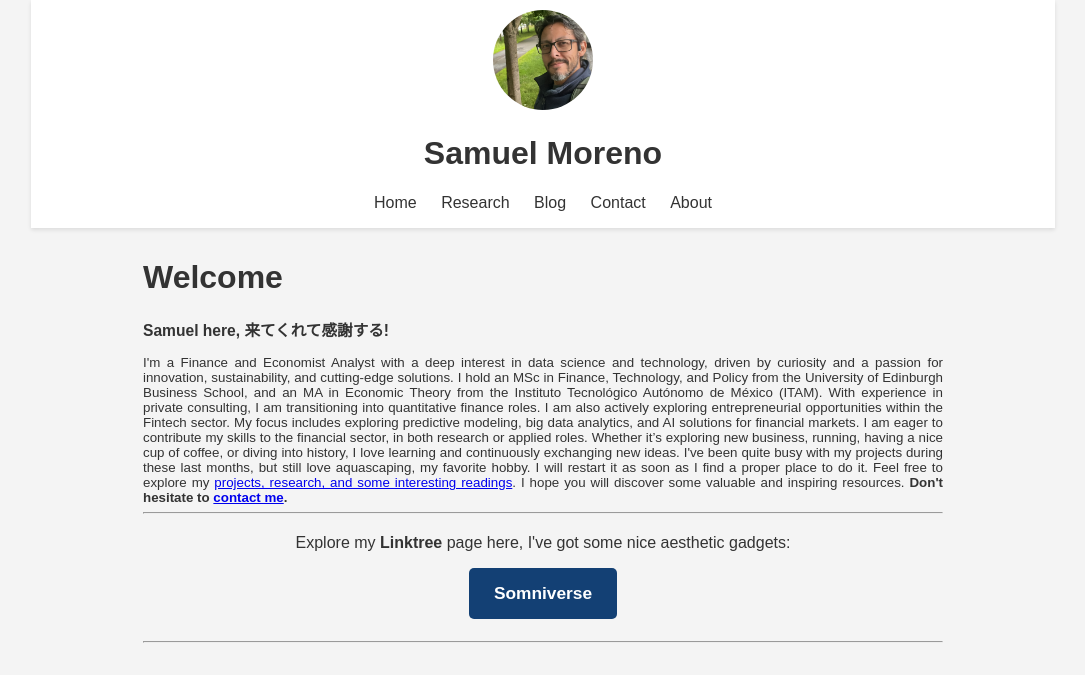
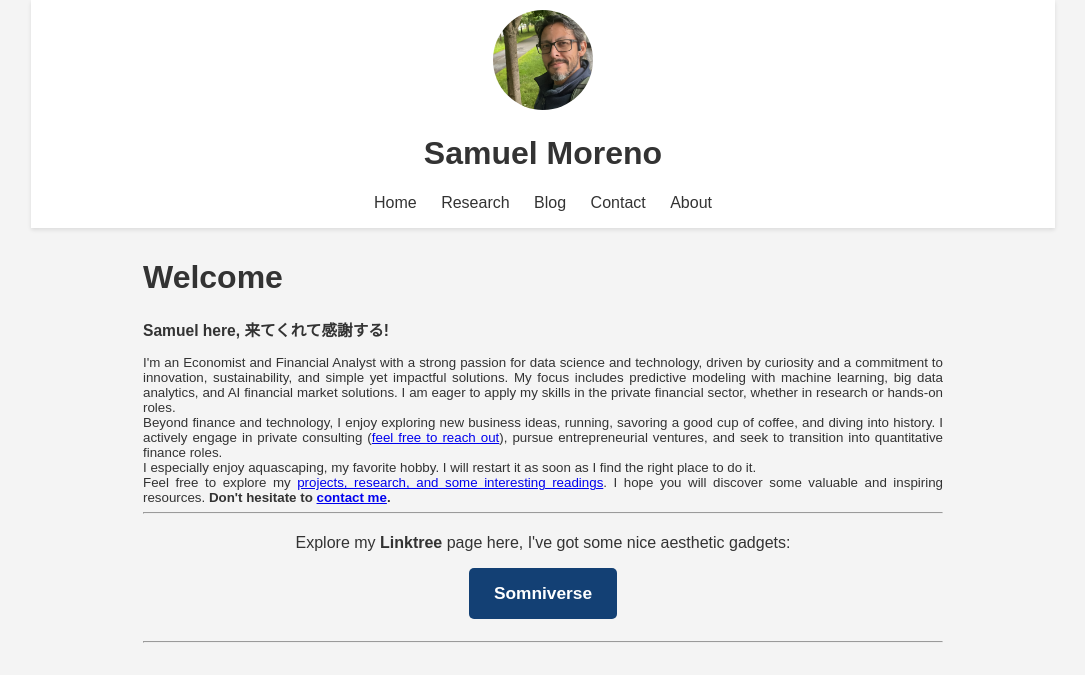
Before and after one commit to GregSom-MSc/GregSom-MSc.github.io, a Jekyll site: the page built from index.md, in a window 1280 px wide, cut to the strip 0-675 px from the top of the page. Shown: the whole strip, without its empty margins (97-1182 px from the left). Built offline with Jekyll 4.4.1, drawn with Linux system fonts in a browser that asks for light colours.

Commit message:
paragraph

```diff
--- a/index.md
+++ b/index.md
@@ -7,13 +7,14 @@ layout: default
 
     <h3>Samuel here, 来てくれて感謝する!</h3>
 
-    I'm a Finance and Economist Analyst with a deep interest in data science and technology, driven by curiosity and a passion for innovation, sustainability, and cutting-edge solutions. I hold an MSc in Finance, Technology, and Policy from the University of Edinburgh Business School, and an MA in Economic Theory from the Instituto Tecnológico Autónomo de México (ITAM). With experience in private consulting, I am transitioning into quantitative finance roles.
+    I'm an Economist and Financial Analyst with a strong passion for data science and technology, driven by curiosity and a commitment to innovation, sustainability, and simple yet impactful solutions.
 
-    I am also actively exploring entrepreneurial opportunities within the Fintech sector. My focus includes exploring predictive modeling, big data analytics, and AI solutions for financial markets. I am eager to contribute my skills to the financial sector, in both research or applied roles.
 
-    Whether it’s exploring new business, running, having a nice cup of coffee, or diving into history, I love learning and continuously exchanging new ideas.
+    My focus includes predictive modeling with machine learning, big data analytics, and AI financial market solutions. I am eager to apply my skills in the private financial sector, whether in research or hands-on roles. <br>
 
-    I've been quite busy with my projects during these last months, but still love aquascaping, my favorite hobby. I will restart it as soon as I find a proper place to do it.
+    Beyond finance and technology, I enjoy exploring new business ideas, running, savoring a good cup of coffee, and diving into history. I actively engage in private consulting (<a href="https://GregSom-MSc.github.io/contact">feel free to reach out</a>), pursue entrepreneurial ventures, and seek to transition into quantitative finance roles.  <br>
+
+    I especially enjoy aquascaping, my favorite hobby. I will restart it as soon as I find the right place to do it. <br>
 
     Feel free to explore my <a href="https://GregSom-MSc.github.io/research">projects, research, and some interesting readings</a>. I hope you will discover some valuable and inspiring resources.
 
```
